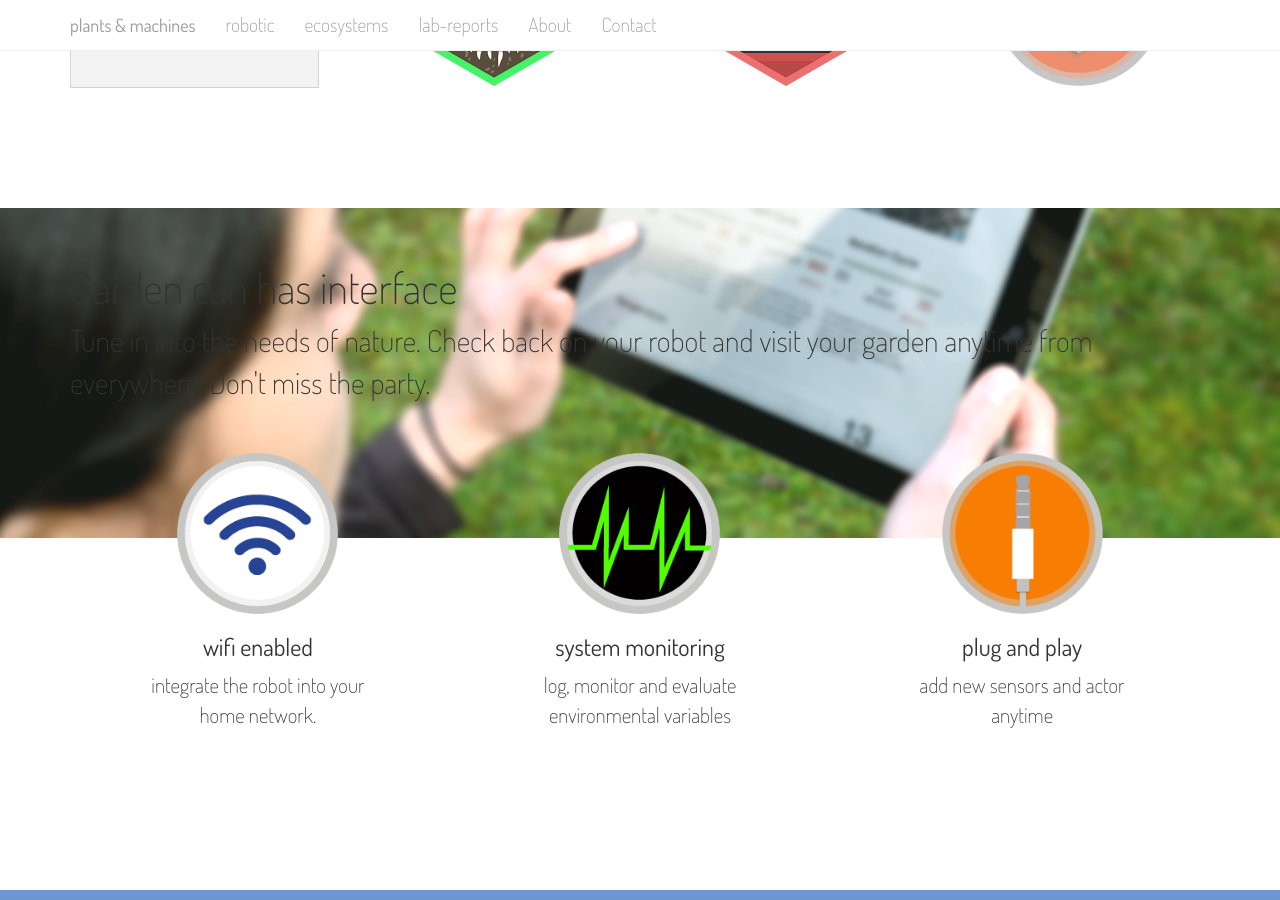
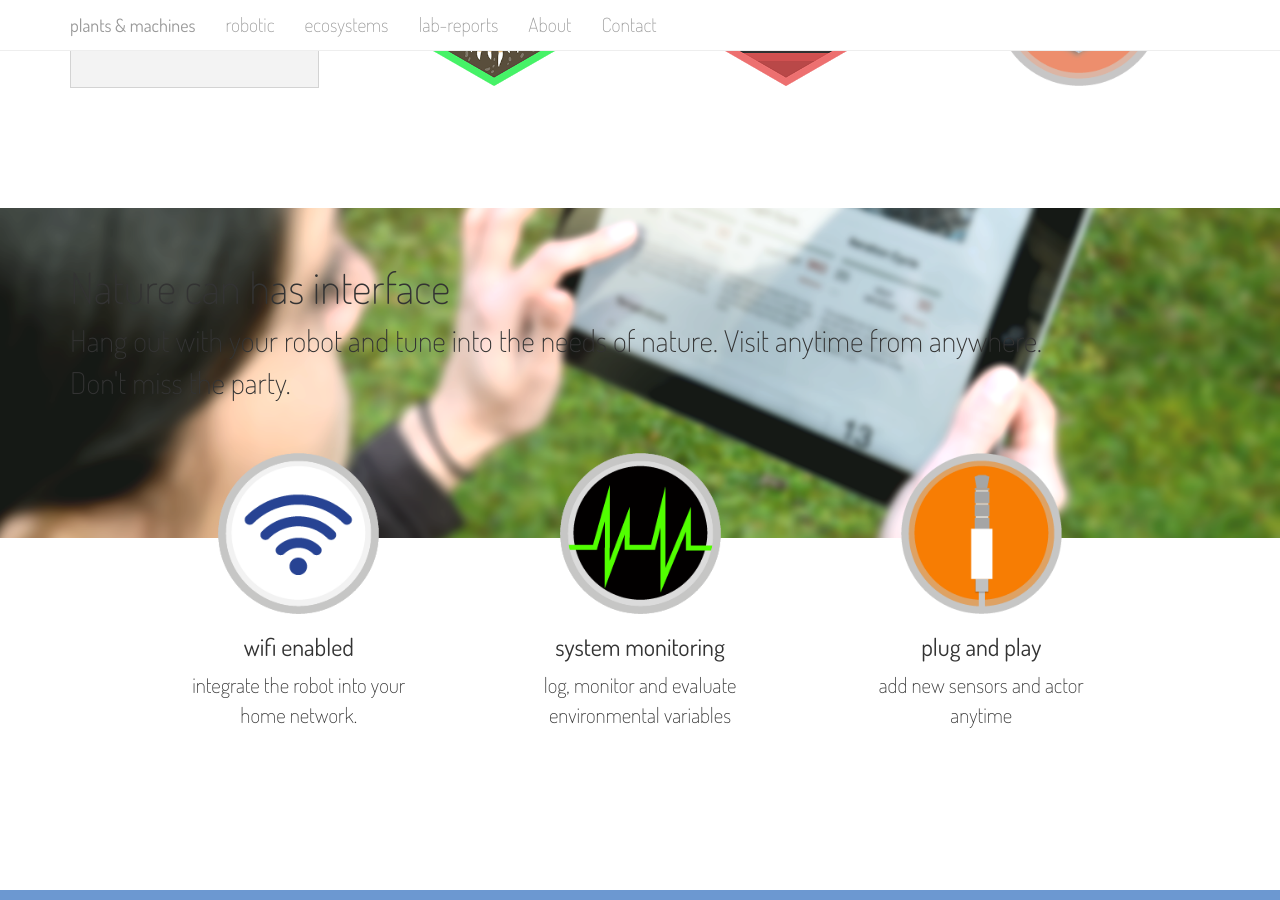
Before and after one commit to plantsandmachines/plantsandmachines.github.io, a Jekyll site: the page built from index.html, in a window 1280 px wide and 900 px high, scrolled down 2016 px. Built offline with Jekyll 4.4.1, drawn with Linux system fonts in a browser that asks for light colours; nearby versions of some CDN libraries; Markdown is read by kramdown in place of the engine named in the settings.

Commit message:
dont miss the party

```diff
--- a/index.html
+++ b/index.html
@@ -97,7 +97,7 @@ title: plants-and-machines
 						</a>
 					</div>
 				</div>
-				<!-- the collapse -->
+				<!-- COLLAPSE -->
 				<div class="panel-group" id="accordion">
 					<div class="panel panel-default">
 						<div id="collapseOne" class="panel-collapse collapse">
@@ -117,7 +117,6 @@ title: plants-and-machines
 						</div>
 					</div>
 				</div>
-<!-- the colapse -->
 			</br>
 			</div>
 		</div>
@@ -126,20 +125,21 @@ title: plants-and-machines
 
 
 
-<!-- interface img -->
+<!-- INTERFACE IMG -->
 
 <div id="interface" class="jumbotron header-half divider_img">
 	<div class="container">
 		<div class="row">
 			<div class="col-md-12">
-				<h2 class="intro lead">Garden can has interface</h2>
+				<h2 class="intro lead">Nature can has interface</h2>
 				<p class="lead normal text-left">
-					Tune in into the needs of nature. Check back on your robot and visit your garden anytime from  everywhere. Don't miss the party.
+				  Hang out with your robot and tune into the needs of nature. Visit anytime from anywhere.<br/> Don't miss the party.
 				</p>
 			</div>
 		</div>
 	</div>
 </div>
+<div id="interface_features" class="container">
 	<div class="row features_interface text-center">
 		<div class="col-md-3 col-md-offset-1">
 			<img src="images/landing-page/icon_wifi.png">
@@ -163,9 +163,9 @@ title: plants-and-machines
 			</p>
 		</div>
 	</div>
+</div>
 
-
-<!-- interface txt -->
+<!-- INTERFACE FEATURES -->
 
 <div class="container margin-bottom">
 </div>
```
Lines whose indentation alone changed are shown as unchanged.
